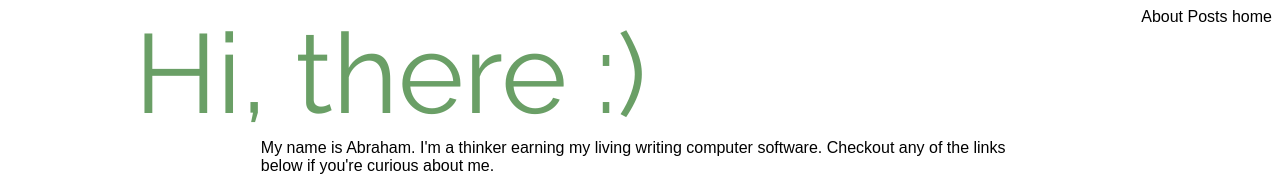
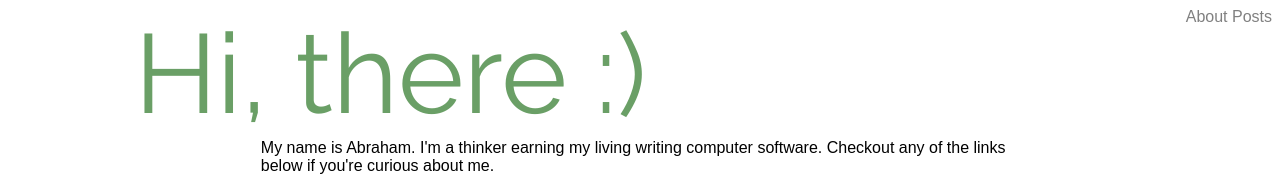
Before and after one commit to abrabah/abrabah.github.io, a Jekyll site: the page built from index.html, in a window 1280 px wide. Shown: the top 189 px of the page. Built offline with Jekyll 4.4.1, drawn with Linux system fonts in a browser that asks for light colours; nearby versions of some CDN libraries.

Commit message:
added some styling on the header links

```diff
--- a/_layouts/default.html
+++ b/_layouts/default.html
@@ -13,9 +13,8 @@
 <body>
   <!--- <script src="js/scripts.js"></script> -->
 <header>
-  <a href="/"> About</a>
-  <a href="/"> Posts</a>
-  <a href="/"> home</a>
+  <a href="http://abrabah.no">About</a>
+  <a href="/">Posts</a>
 </header>
 
 
--- a/style/components/_header.scss
+++ b/style/components/_header.scss
@@ -1,3 +1,10 @@
 header {
   float: right;
+
+   & > a{
+     color: gray;
+     &:hover{
+       color: red;
+     }
+   }
 }
```
